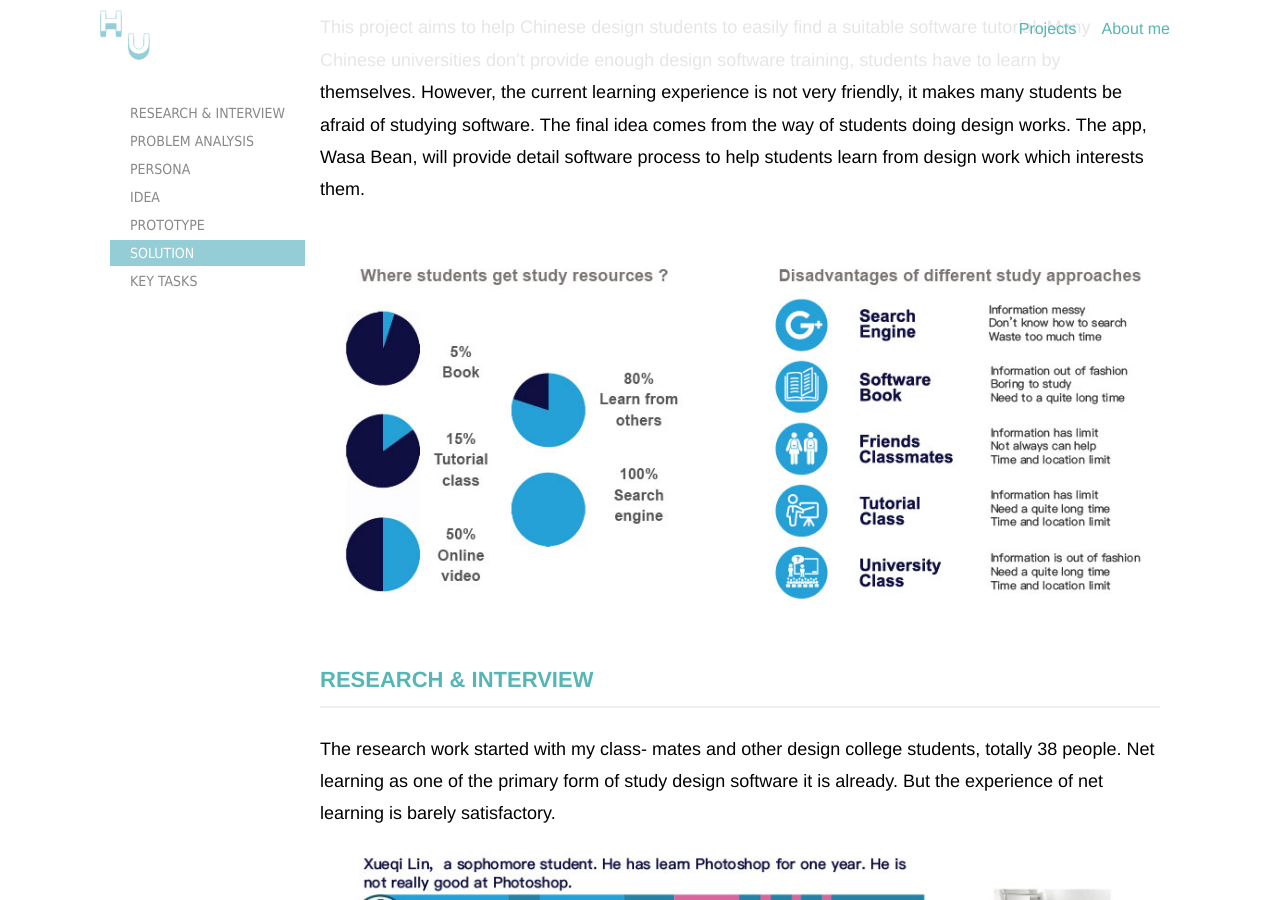
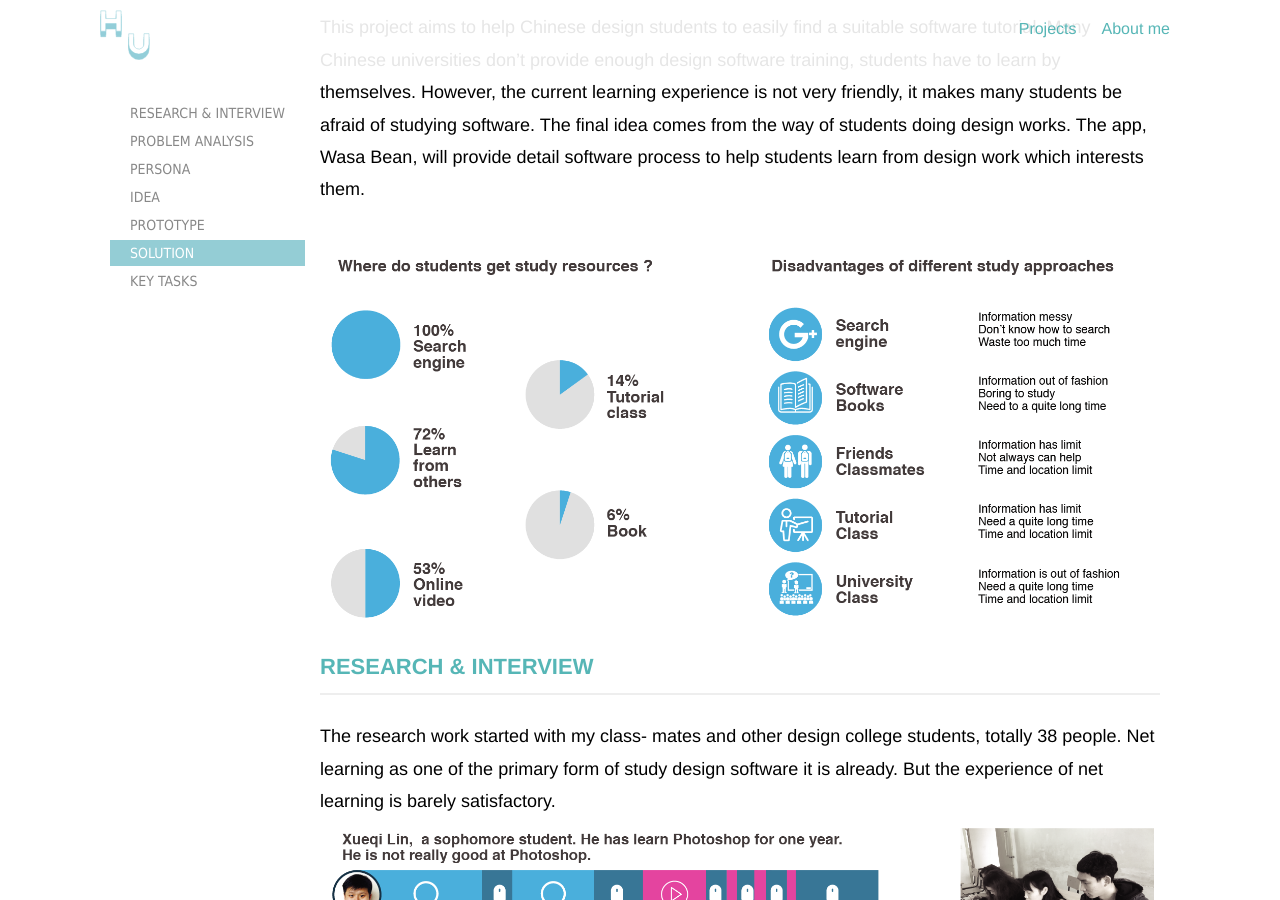
Before and after one commit to yuanyuanhu96/Potfolio-Archive, a Jekyll site: the page projects/wasa.html, which Jekyll copies as it is, in a window 1280 px wide and 900 px high, scrolled down 919 px. Built offline with Jekyll 4.4.1, drawn with Linux system fonts in a browser that asks for light colours.

Commit message:
Increase resolution of research part

```diff
--- a/projects/wasa.html
+++ b/projects/wasa.html
@@ -63,7 +63,7 @@
 
                 <p> This project aims to help Chinese design students to easily find a suitable software tutorial. Many Chinese universities don’t provide enough design software training, students have to learn by themselves. However, the current learning experience is not very friendly, it makes many students be afraid of studying software. The final idea comes from the way of students doing design works. The app, Wasa Bean, will provide detail software process to help students learn from design work which interests them.
                 </p>
-                <img alt="Git Bash" src="../img/wasa/WasaBean-img-02.jpg" />
+                <img alt="Git Bash" src="../img/wasa/WasaBean-img-02.png" />
 
 
                 <div id="step1" class="dowebok">
@@ -72,7 +72,7 @@
                     </h2>
                     <p>
                         The research work started with my class- mates and other design college students, totally 38 people. Net learning as one of the primary form of study design software it is already. But the experience of net learning is barely satisfactory.
-                        <img alt="Git Bash" src="../img/wasa/WasaBean-img-03.jpg" />
+                        <img alt="Git Bash" src="../img/wasa/WasaBean-img-03.png" />
 
                     </p>
 
```
Also changed, not shown: img/wasa/WasaBean-img-02.jpg (deleted), img/wasa/WasaBean-img-02.png (added), img/wasa/WasaBean-img-03.jpg (deleted), img/wasa/WasaBean-img-03.png (added). Lines whose indentation alone changed are shown as unchanged.
